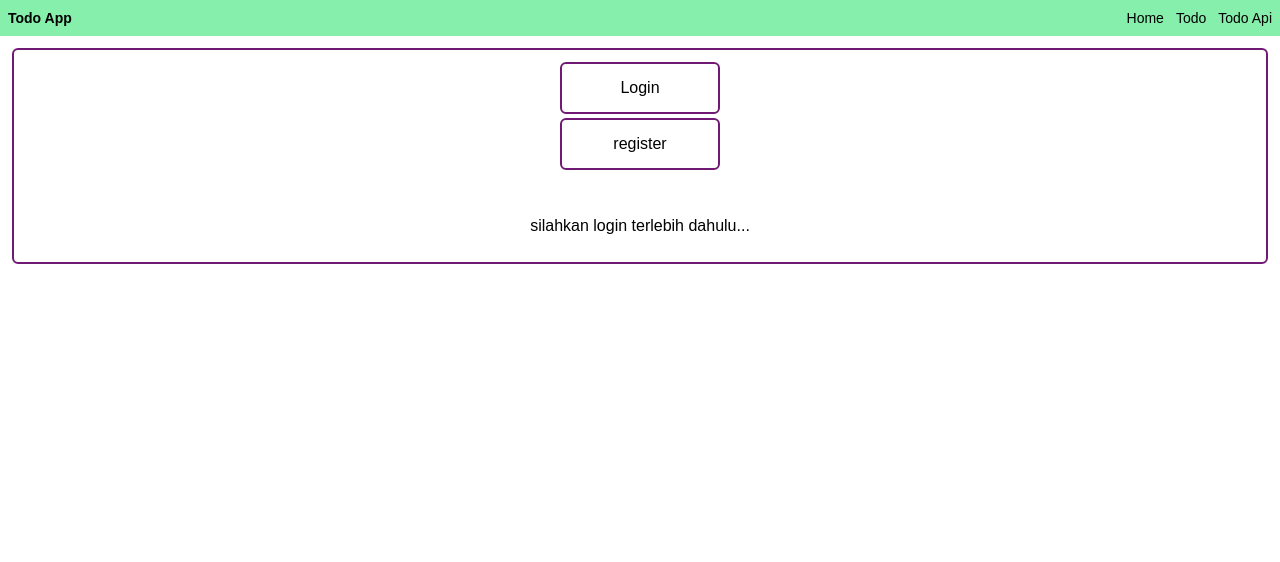
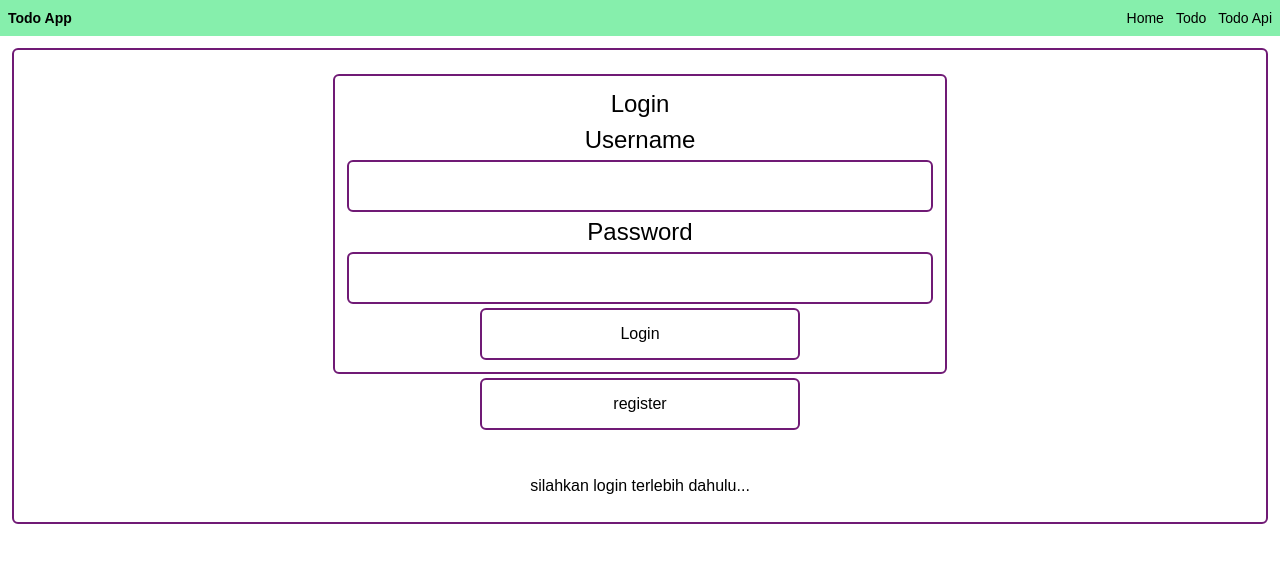
Before and after one commit to MSIB5-SKILVUL-ALFITOSANTOSA/Todo-App, a React (Vite) app: page / in a window 1280 px wide. Shown: the top 562 px of the page. Built offline with nearby package versions, Linux system fonts and the light colour scheme.

Commit message:
push form login

```diff
--- a/src/pages/home.jsx
+++ b/src/pages/home.jsx
@@ -3,12 +3,25 @@ import React from "react";
 function Home() {
   return (
     <>
-      <div className="flex flex-col border-fuchsia-900 justify-center  border-2 p-3 gap-1 mt-3 rounded-md items-center w-auto mx-3 w-[50%]">
-        <button className="border-fuchsia-900  border-2 p-3 gap-3  rounded-md items-center w-40 ">
-          {" "}
-          Login{" "}
-        </button>
-        <button className="border-fuchsia-900  border-2 p-3 gap-3  rounded-md items-center w-40 ">
+      <div className="flex flex-col border-fuchsia-900  border-2 p-3 gap-1 mt-3 rounded-md items-center w-auto mx-3 w-[50%]">
+        <form className="flex flex-col border-fuchsia-900 justify-center  border-2 p-3 gap-1 mt-3 rounded-md items-center w-100 mx-3 w-[50%]">
+          <label className="text-2xl">Login</label>
+          <label className="text-2xl">Username</label>
+          <input
+            className="border-fuchsia-900  border-2 p-3 gap-3  rounded-md items-center w-full "
+            type="text"
+          />
+          <label className="text-2xl">Password</label>
+          <input
+            className="border-fuchsia-900  border-2 p-3 gap-3  rounded-md items-center w-full "
+            type="password"
+          />
+          <button className="border-fuchsia-900  border-2 p-3 gap-3  rounded-md items-center w-80 ">
+            {" "}
+            Login{" "}
+          </button>
+        </form>
+        <button className="border-fuchsia-900  border-2 p-3 gap-3  rounded-md items-center w-80 ">
           {" "}
           register{" "}
         </button>
--- a/src/pages/login.jsx
+++ b/src/pages/login.jsx
@@ -1,7 +1,7 @@
 import React from "react";
 
 function Login() {
-  return <div>Login</div>;
+  return <div>status : belum Login</div>;
 }
 
 export default Login;
```
Also changed, not shown: src/App.jsx (+7 -8 lines).
